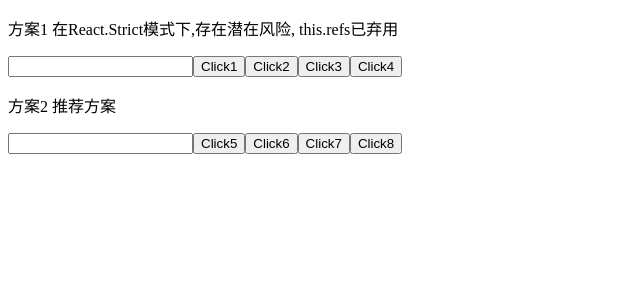
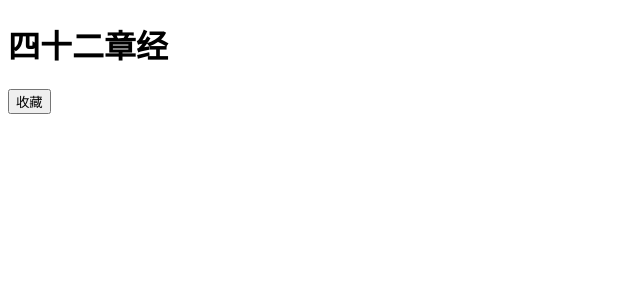
Before and after one commit to carpedil/june3rd, a React (Create React App) app: page / in a window 1280 px wide. Shown: the top 300 px of the page, without its empty margins (0-640 px from the left). Built offline with nearby package versions, Linux system fonts and the light colour scheme.

Commit message:
state状态

```diff
--- /dev/null
+++ b/src/01-base/09_State状态.js
@@ -0,0 +1,26 @@
+import React, { Component } from 'react'
+
+export default class App extends Component {
+    state = {
+        isLiked: true
+    }
+    render() {
+        return (
+            <div>
+                <h1>四十二章经</h1>
+                <button onClick={() => {
+                    this.setState({
+                        isLiked: !this.state.isLiked
+                    })
+
+                    if (this.state.isLiked) {
+                        console.log("已收藏")
+                    } else {
+                        console.log("已取消收藏")
+                    }
+                }
+                }>{this.state.isLiked ? '收藏' : '取消收藏'}</button>
+            </div>
+        )
+    }
+}
--- a/src/index.js
+++ b/src/index.js
@@ -6,6 +6,9 @@ import ReactDOM from 'react-dom'
 /* import App from './01-base/03_嵌套组件' */
 /* import App from './01-base/04_组件样式' */
 /* import App from './01-base/05_事件绑定1' */
-import App from './01-base/08_Ref应用'
+/* import App from './01-base/06_事件绑定2' */
+/* import App from './01-base/07_事件绑定3' */
+/* import App from './01-base/08_Ref应用' */
+import App from './01-base/09_State状态'
 
 ReactDOM.render(<App/>,document.getElementById('root'))
```
